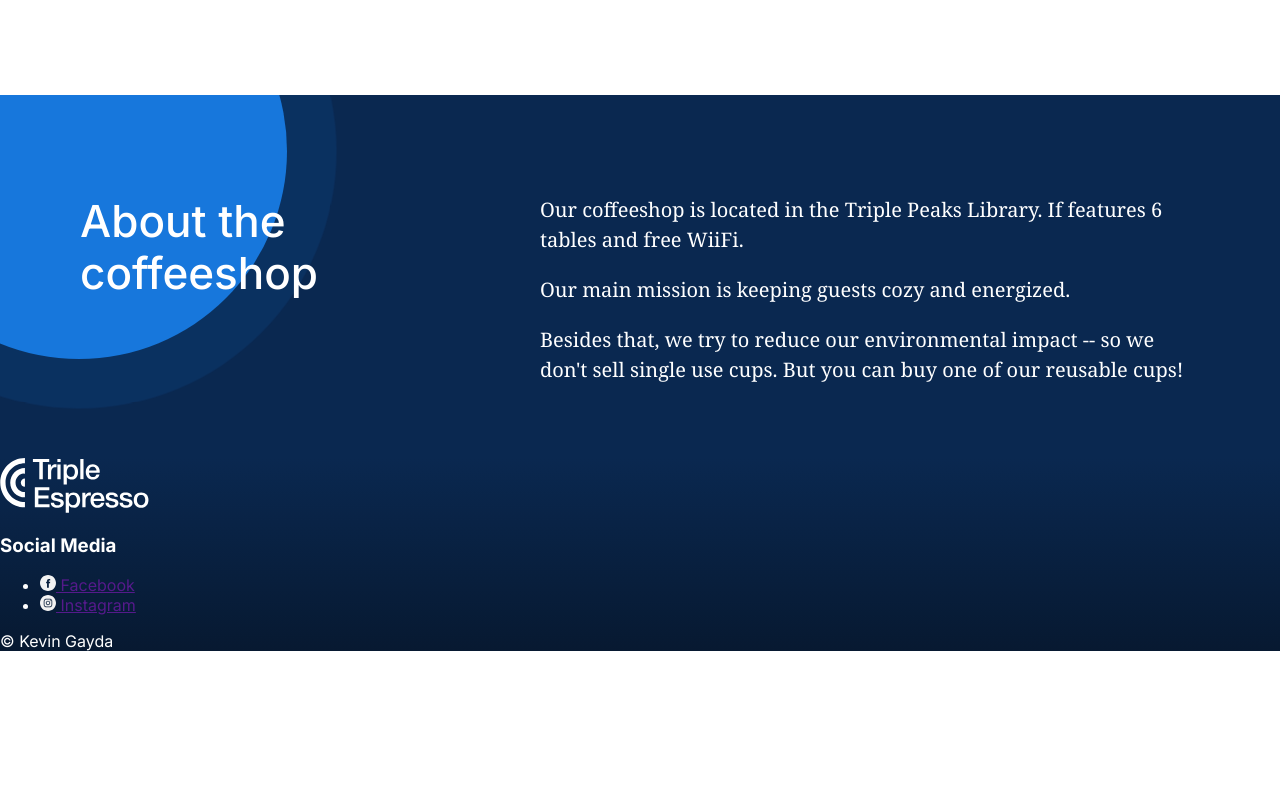
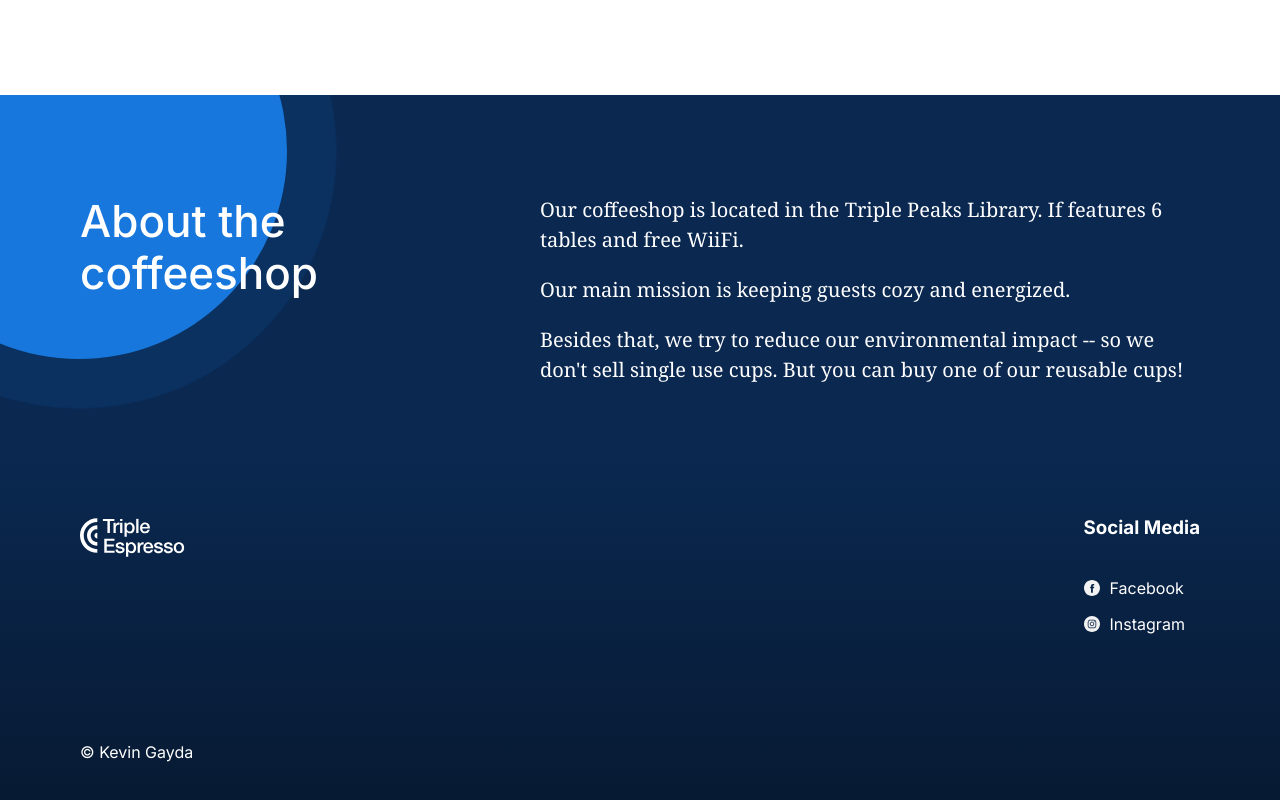
Before and after one commit to kpgayda/se_project_coffeeshop, a plain HTML site: page index.html in a window 1280 px wide. Shown: the part 3697-4497 px from the top of the page. Before the commit the page ends 4364 px from the top, so only its background shows below. Drawn offline with nearby package versions, Linux system fonts and the light colour scheme.

Commit message:
just finished up the footer

```diff
--- a/blocks/footer.css
+++ b/blocks/footer.css
@@ -2,31 +2,54 @@
   background: linear-gradient(180deg, #0a2850 0%, #071931 100%);
   font-family: "Inter", Arial, sans-serif;
   color: #fff;
+  padding: 60px 80px;
 }
 
 .footer__content {
+  display: flex;
+  justify-content: space-between;
 }
 
 .footer__logo {
+  width: 105px;
+  height: 39px;
 }
 
 .footer__column {
+  display: flex;
+  flex-direction: column;
+  row-gap: 20px;
 }
 
 .footer__column-heading {
+  margin: 0 0 20px;
 }
 
 .footer__list {
+  display: flex;
+  flex-direction: column;
+  gap: 16px;
+  margin: 0;
+  padding: 0;
+  list-style-type: none;
 }
 
 .footer__list-item {
 }
 
 .footer__social-icon {
+  width: 16px;
+  height: 16px;
+  margin-right: 10px;
 }
 
 .footer__social-link {
+  color: #fff;
+  text-decoration: none;
+  display: flex;
+  align-items: center;
 }
 
 .footer__copyright {
+  margin: 108px 0 0;
 }
```
